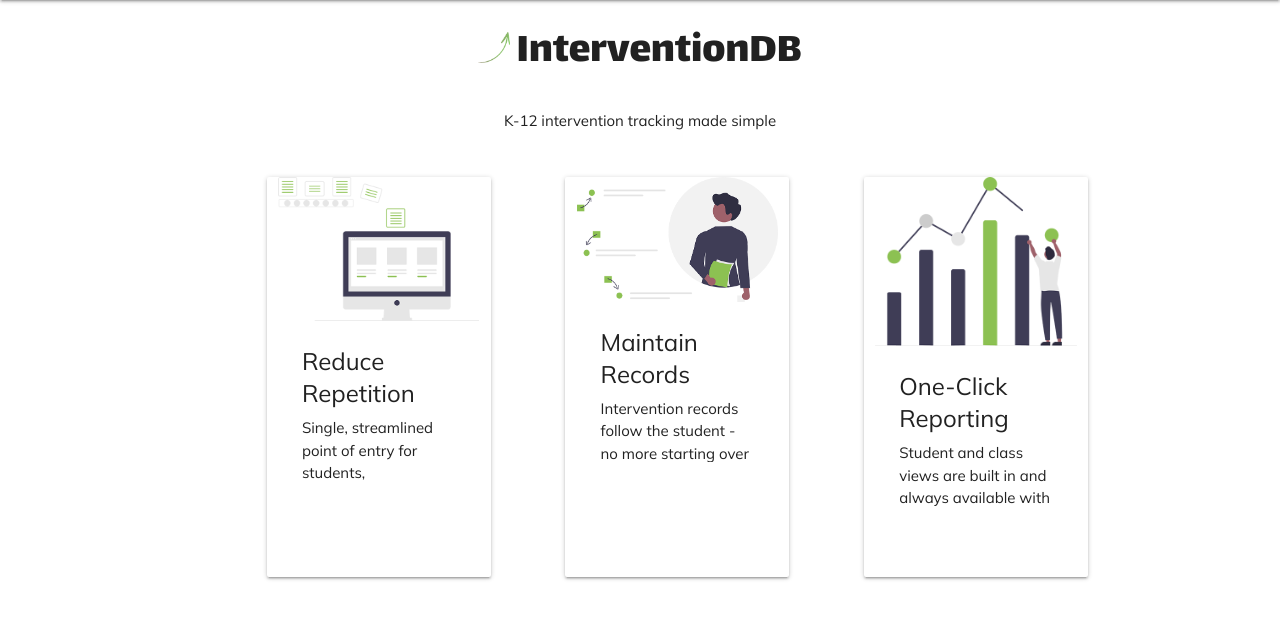
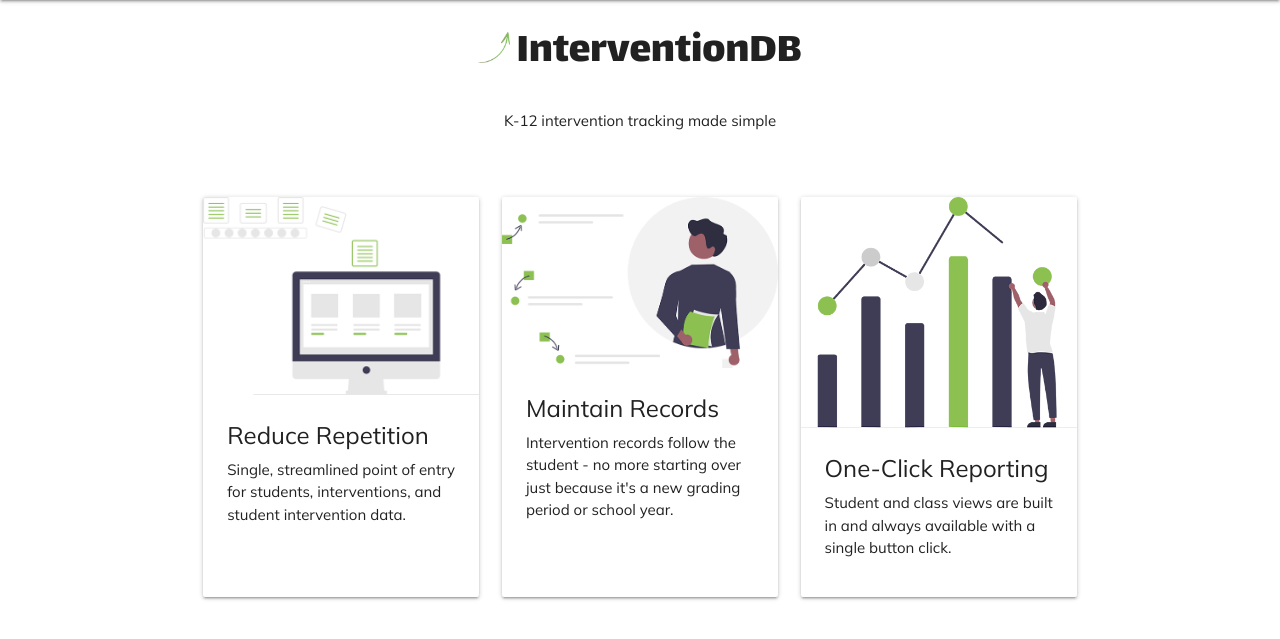
Before and after one commit to cynthiablack/interventionDB, a Node server app: page / in a window 1280 px wide. Shown: the part 64-703 px from the top of the page. Run offline with Node 20, Linux system fonts and the light colour scheme; some libraries are stand-ins or nearby versions.

Commit message:
Minor styling changes to landing page

```diff
--- a/views/index.ejs
+++ b/views/index.ejs
@@ -11,38 +11,47 @@
   </nav>
   <!-- About -->
   <main class="container">
+    <div class="row">
+      <div class="s6 center">
         <%- include('partials/logo') -%>
+      </div>
+    </div>
     <br>
-    <div class="row col s12 card-container">
-      <article class="card col s3 medium">
+    <div class="row">
+      <div class="col s12 m4">
+        <div class="card medium">
           <div class="card-image">
-          <img src="/images/undraw_data_processing_yrrv.png" alt="drawing of files on a conveyor belt" class="responsive-img"/>
+            <img src="/images/undraw_data_processing_yrrv.png" alt="drawing of files on a conveyor belt"/>
           </div>
           <div class="card-content">
             <span class="card-title">Reduce Repetition</span>
             <p>Single, streamlined point of entry for students, interventions, and student intervention data.</p>
           </div>
-      </article>
-      <article class="card col s3 medium">
+        </div>
+      </div>
+      <div class="col s12 m4">
+        <div class="card medium">
           <div class="card-image">
-          <img src="/images/undraw_detailed_analysis_re_tk6j.png" alt="drawing of person looking at analysis diagram" class="responsive-img"/>
+            <img src="/images/undraw_detailed_analysis_re_tk6j.png" alt="drawing of person looking at analysis diagram"/>
           </div>
           <div class="card-content">
             <span class="card-title">Maintain Records</span>
             <p>Intervention records follow the student - no more starting over just because it's a new grading period or school year.</p>
           </div>
-      </article>
-      <article class="card col s3 medium">
+        </div>
+      </div>
+      <div class="col s12 m4">
+        <div class="card medium">
           <div class="card-image">
-          <img src="/images/undraw_visual_data_re_mxxo.png" alt="drawing of bar graph" class="responsive-img"/>
+            <img src="/images/undraw_visual_data_re_mxxo.png" alt="drawing of bar graph"/>
           </div>
           <div class="card-content">
             <span class="card-title">One-Click Reporting</span>
           <p>Student and class views are built in and always available with a single button click.</p>
           </div>
-      </article>
         </div>
-
+      </div>
+    </div>
   </main>
 </body>
 </html>
```
Also changed, not shown: InterventionDB.png (added). Lines whose indentation alone changed are shown as unchanged.
